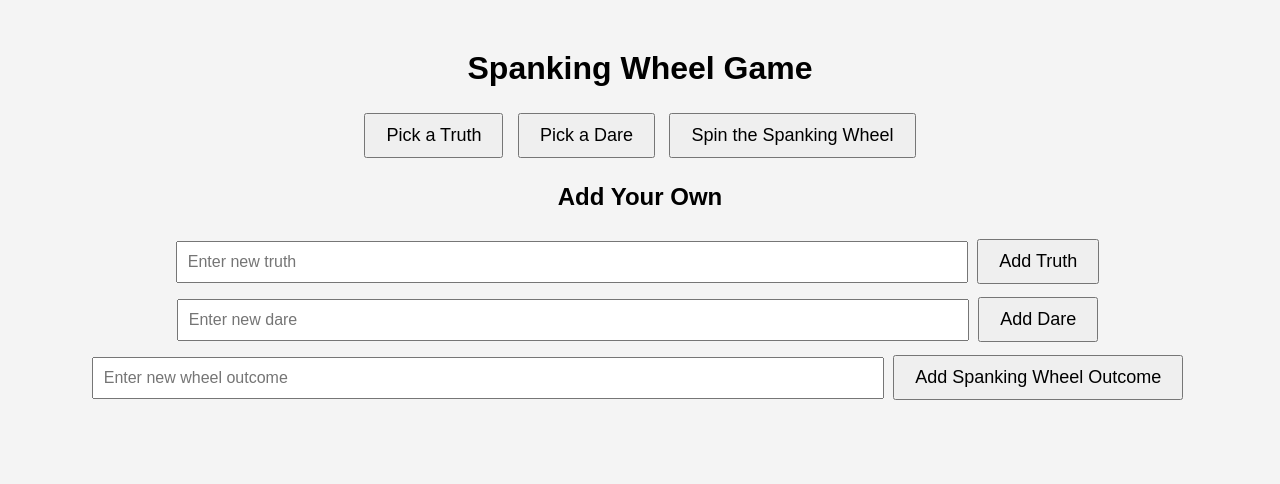
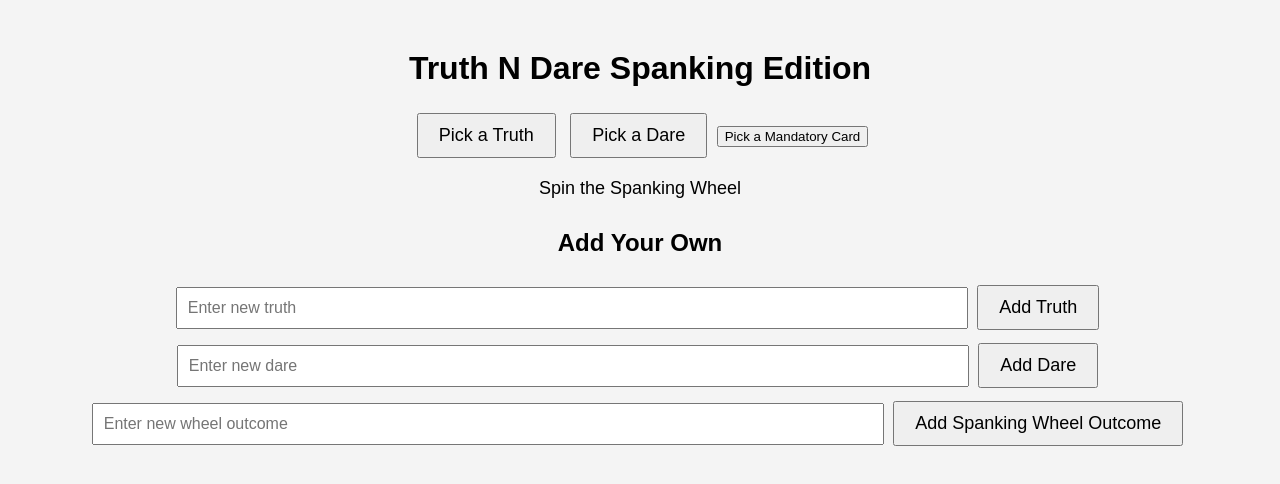
Before and after one commit to ImpactCert/spanking-wheel-game, a plain HTML site: page index.html in a window 1280 px wide. Drawn offline with Linux system fonts and the light colour scheme.

Commit message:
Update index.html Updates

```diff
--- a/index.html
+++ b/index.html
@@ -3,15 +3,18 @@
 <head>
     <meta charset="UTF-8">
     <meta name="viewport" content="width=device-width, initial-scale=1.0">
-    <title>Spanking Wheel Game</title>
+    <title>Truth N Dare Spanking Edition</title>
     <link rel="stylesheet" href="styles.css">
 </head>
 <body>
     <div class="container">
-        <h1>Spanking Wheel Game</h1>
+        <h1>Truth N Dare Spanking Edition</h1>
         <button id="truthButton">Pick a Truth</button>
         <button id="dareButton">Pick a Dare</button>
-        <button id="spinButton">Spin the Spanking Wheel</button>
+        <button id="mandatoryButton">Pick a Mandatory Card</button>
+        <div id="wheel">
+            <div id="spinButton">Spin the Spanking Wheel</div>
+        </div>
         <div id="result"></div>
 
         <h2>Add Your Own</h2>
```
